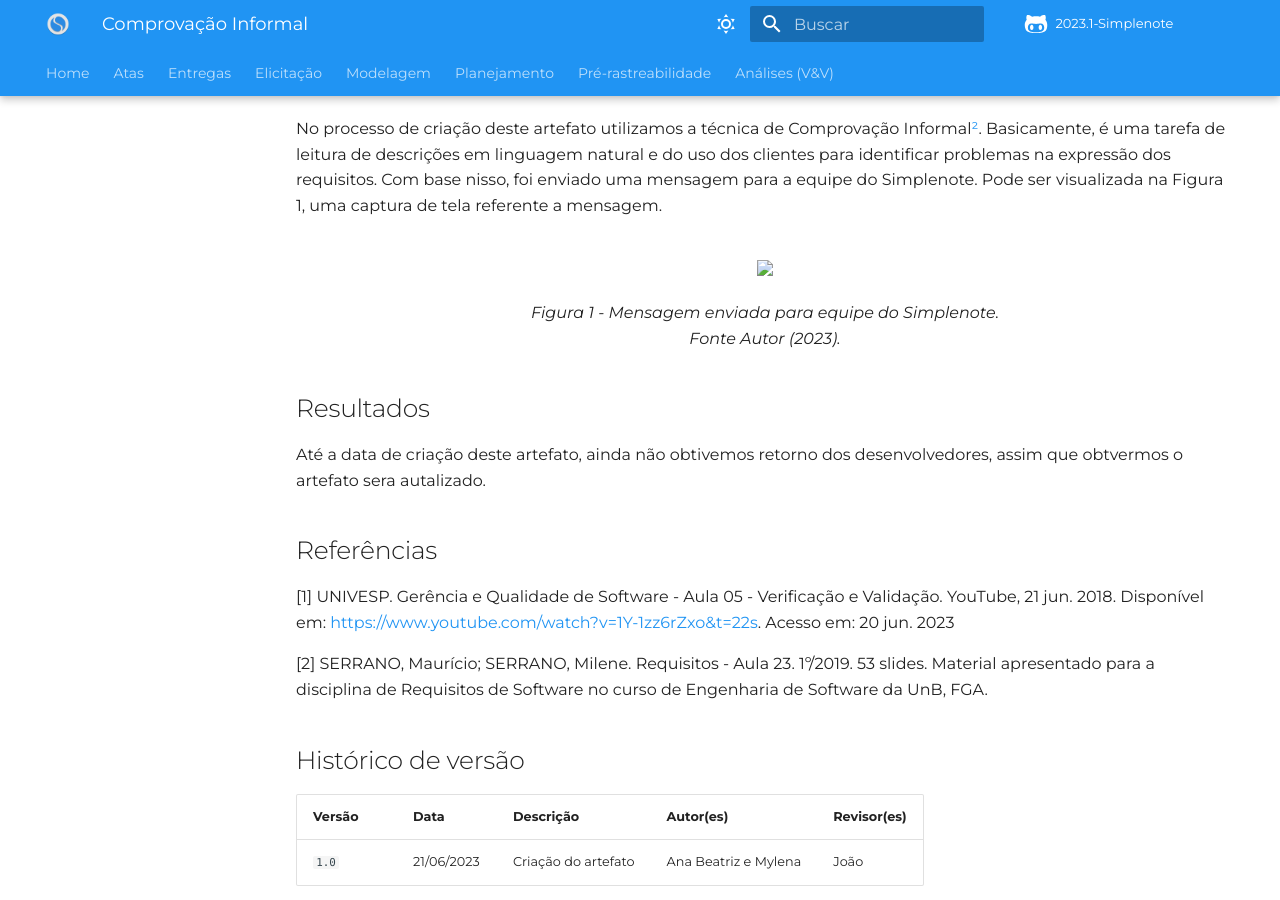
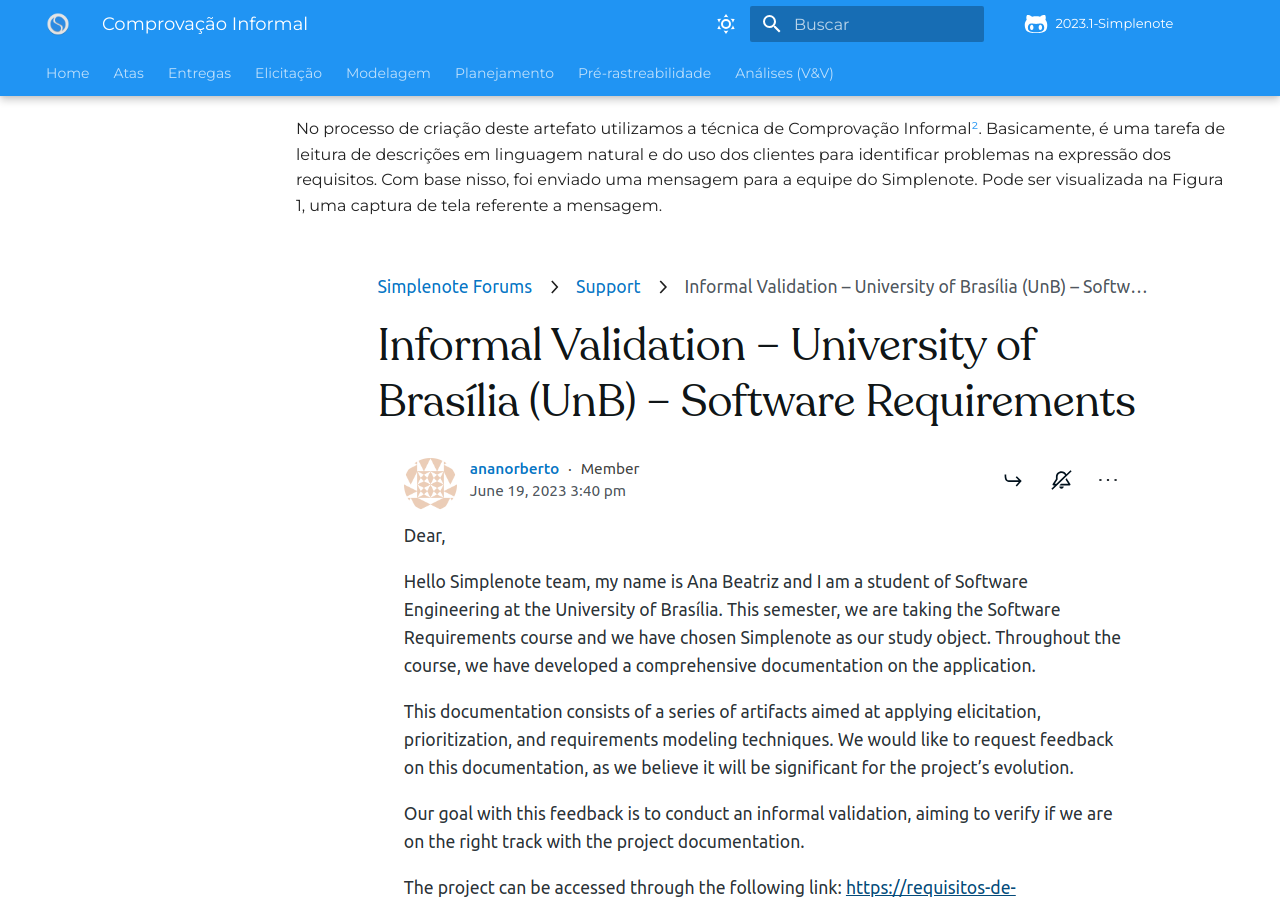
Before and after one commit to Requisitos-de-Software/2023.1-Simplenote, an MkDocs documentation site: the page built from docs/analise/validacao/comprovacao_informal.md, in a window 1280 px wide and 900 px high, scrolled down 500 px. Built offline with MkDocs 1.6.1 and Material for MkDocs 9.7.7, drawn with Linux system fonts in a browser that asks for light colours; some web fonts are replaced; comment, search, counter and statistics services are not loaded.

Commit message:
Arrumando img

```diff
--- a/docs/analise/validacao/comprovacao_informal.md
+++ b/docs/analise/validacao/comprovacao_informal.md
@@ -28,7 +28,7 @@
 
 <div align="center">
 
-<img src="../../img/informal_validation.png">
+<img src="/img/informal_validation.png">
 <figcaption>Figura 1 - Mensagem enviada para equipe do Simplenote. Fonte Autor (2023). </figcaption>
 
 </div>
```
